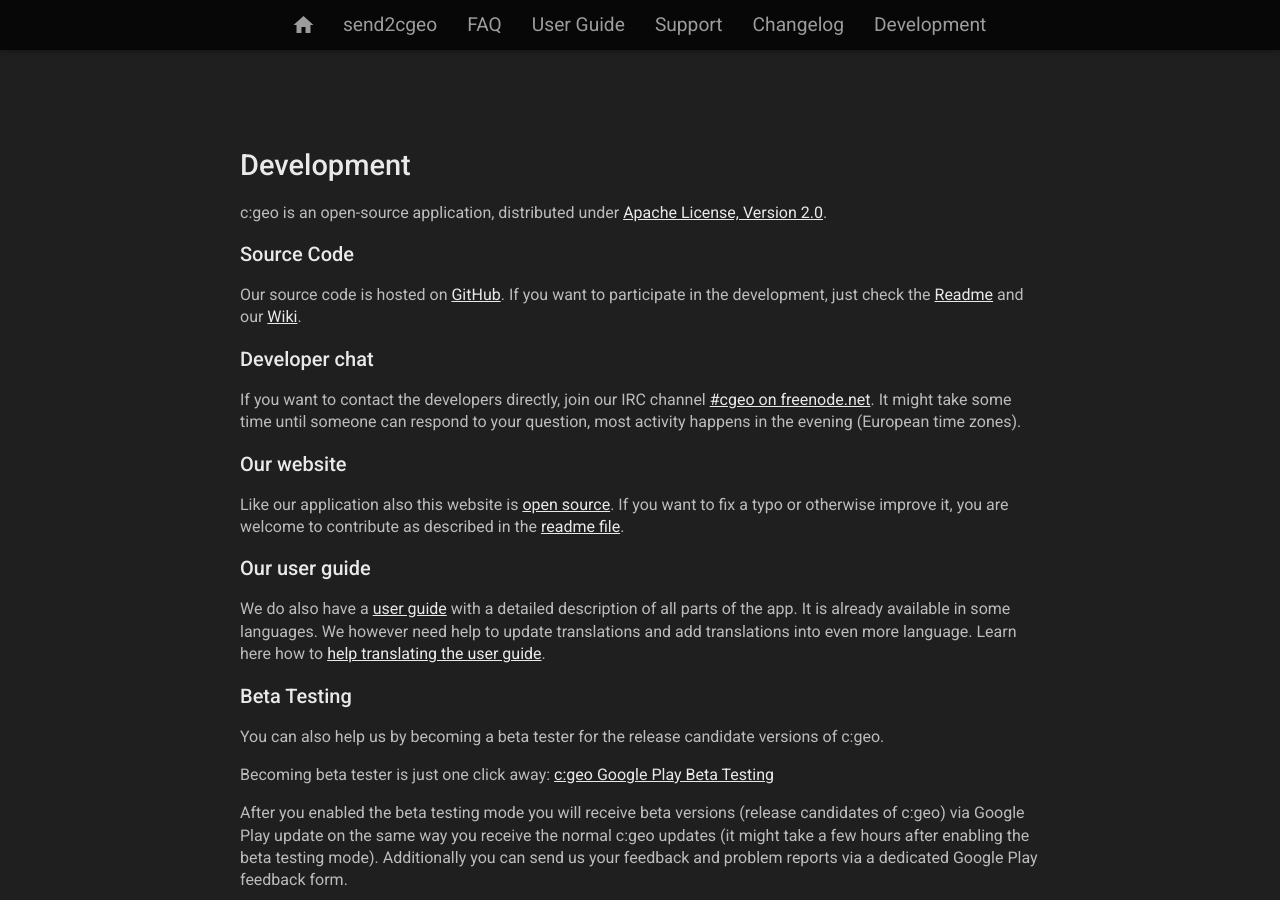
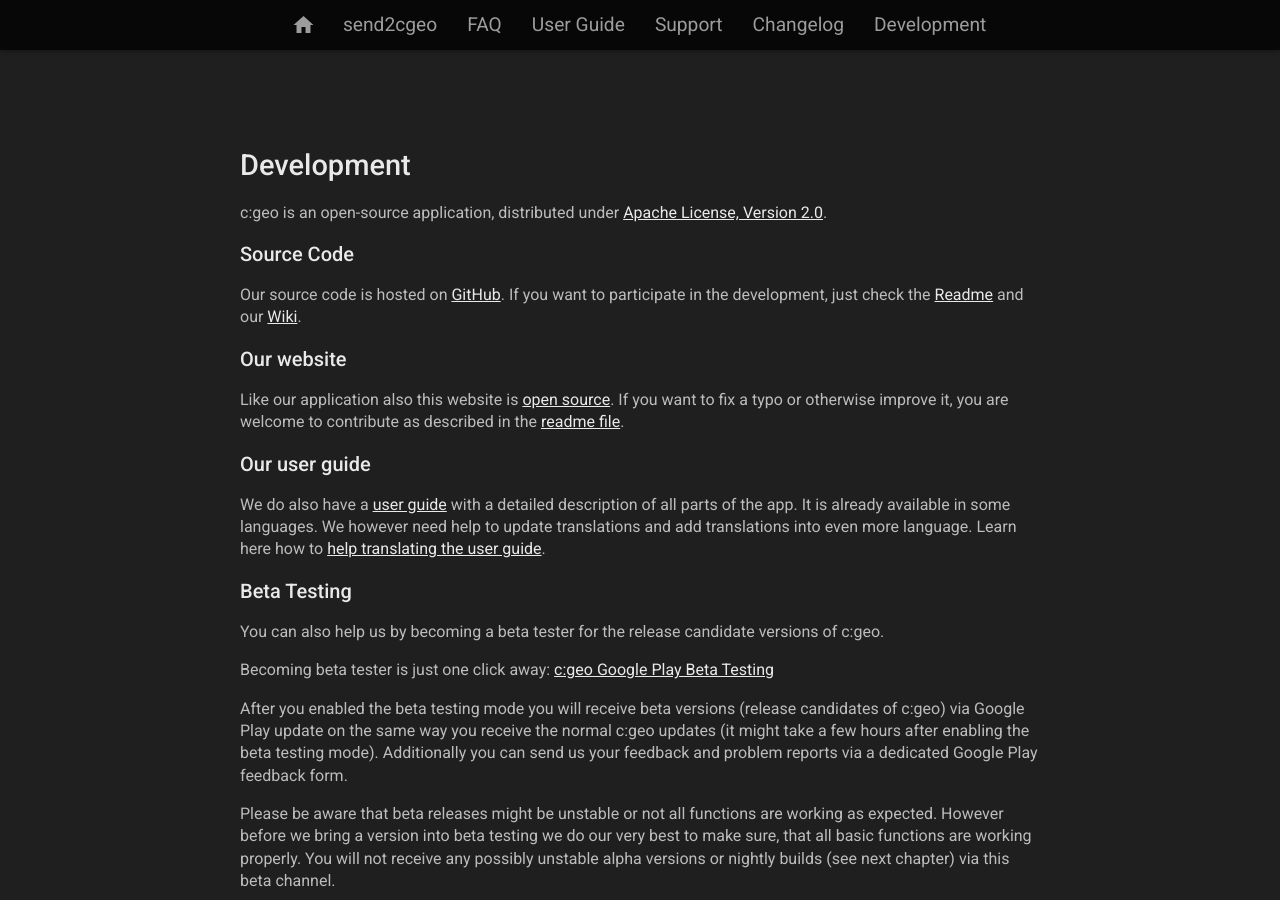
Before and after one commit to cgeo/cgeo.github.io, a Jekyll site: the page built from development.md, in a window 1280 px wide and 900 px high. Built offline with Jekyll 4.4.1, drawn with Linux system fonts in a browser that asks for light colours; nearby versions of some CDN libraries; a script that is not in the unit is left out.

Commit message:
Remove references to IRC
RIP #cgeo at freenode...

```diff
--- a/development.md
+++ b/development.md
@@ -10,10 +10,6 @@
 ## Source Code
 
 Our source code is hosted on [GitHub](https://github.com/cgeo/cgeo). If you want to participate in the development, just check the [Readme](https://github.com/cgeo/cgeo/blob/master/README.md) and our [Wiki](https://github.com/cgeo/cgeo/wiki).
-
-## Developer chat
-
-If you want to contact the developers directly, join our IRC channel [#cgeo on freenode.net](https://webchat.freenode.net/?channels=%23cgeo). It might take some time until someone can respond to your question, most activity happens in the evening (European time zones).
 
 ## Our website
 
```
